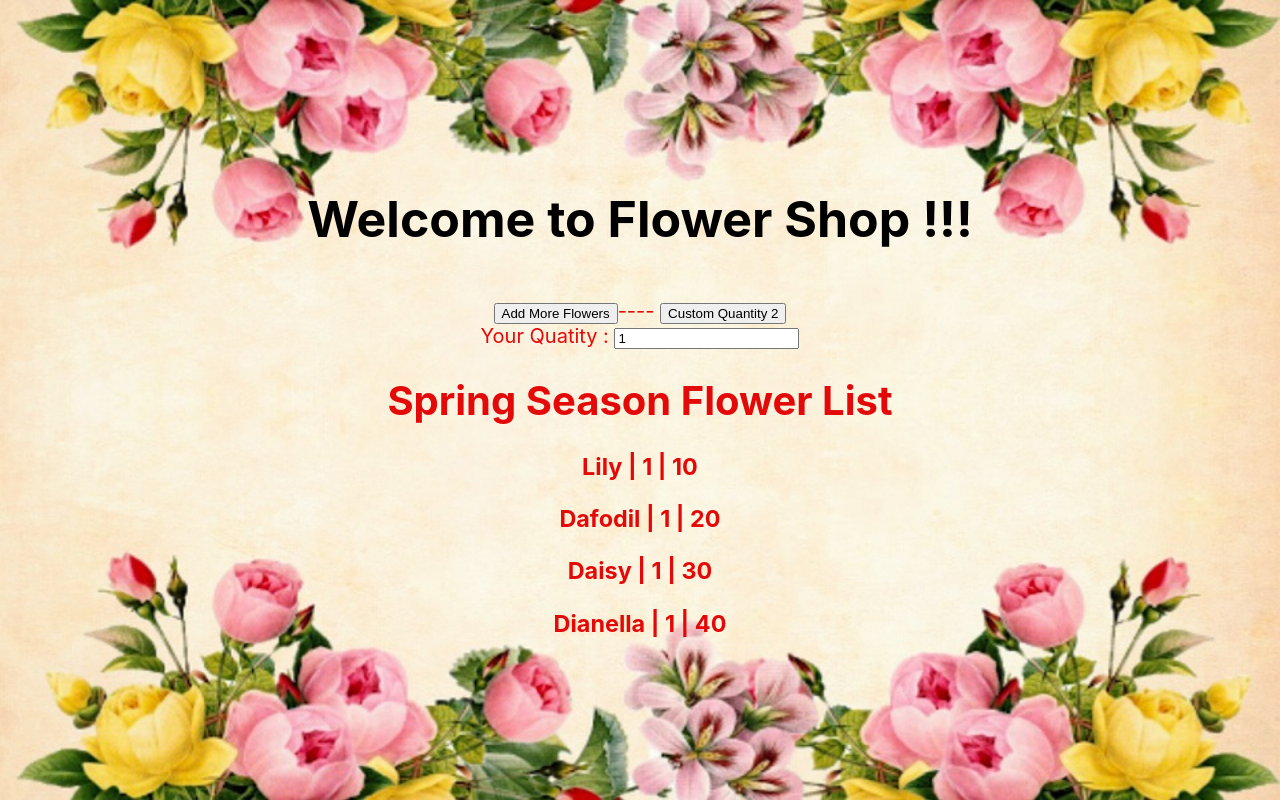
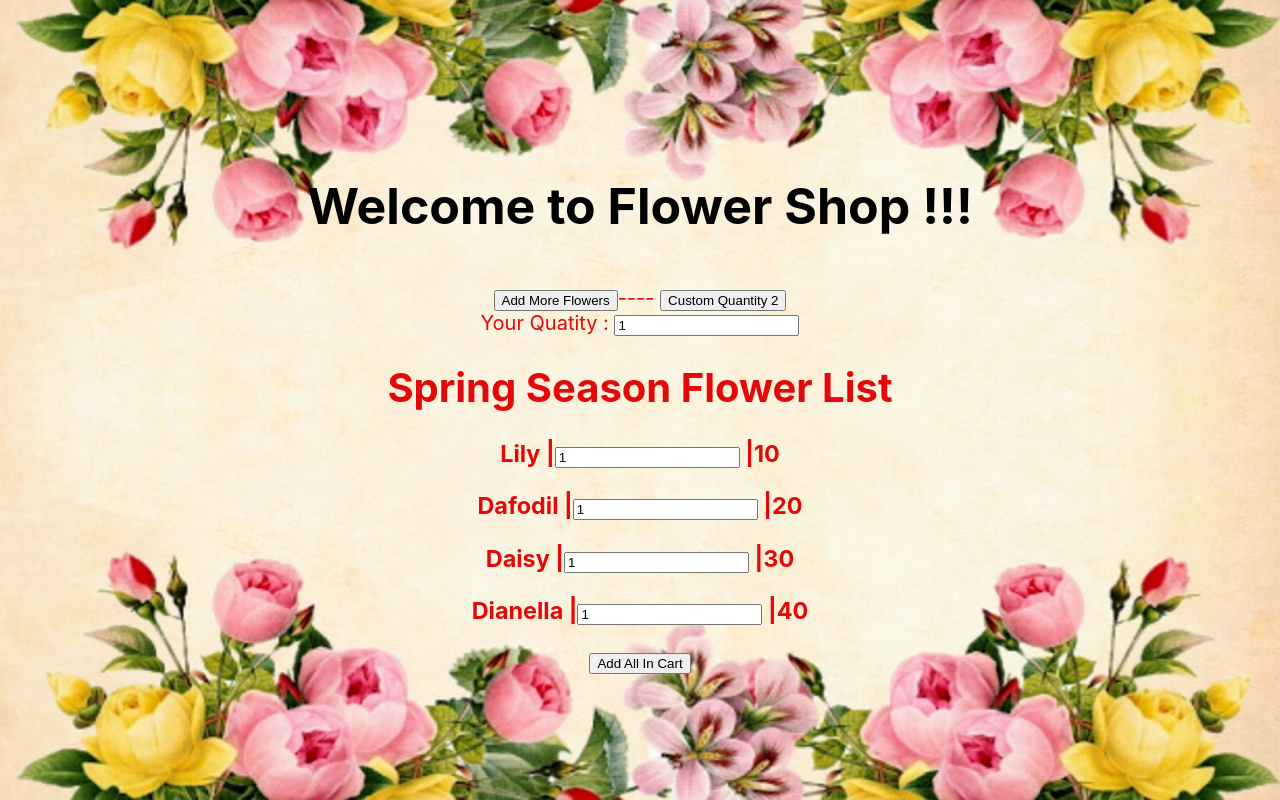
Before and after one commit to nehatiwari25021992/MyReactApp, a React (Create React App) app: page / in a window 1280 px wide. Built offline with nearby package versions, Linux system fonts and the light colour scheme.

Commit message:
component communication

```diff
--- /dev/null
+++ b/src/flowers/cart.js
@@ -0,0 +1,13 @@
+import React from 'react'
+
+const Cart = (props) => {
+
+    return (
+        <div>
+            <button onClick={props.addIntoCart}> Add All In Cart</button>
+        </div>
+    )
+
+}
+
+export default Cart;
--- a/src/flowers/list.js
+++ b/src/flowers/list.js
@@ -1,5 +1,6 @@
 import React, { Component} from 'react';
 import Name from './name'
+import Cart from './cart'
 
 class List extends Component{
 
@@ -10,7 +11,9 @@ class List extends Component{
             { text : "Daisy", price : 30, quantity: 1},
             { text : "Dianella", price : 40 , quantity : 1}
         ],
-        customQuantity : 1
+        customQuantity : 1,
+        isAddToCart :  false,
+        totalCost : 0
     }
 
     increaseQuantity = () => {
@@ -33,13 +36,47 @@ class List extends Component{
     }
 
     changeQuantity = (event) => {
-        this.state.customQuantity = event.target.value;
+        //this.state.customQuantity = event.target.value;
+        this.setState({
+            customQuantity : event.target.value
+        })
         let newState = this.state.names.map((flower)=>{
             flower.quantity = event.target.value;
             return flower
         })
         this.setState({newState})
 
+    }
+
+
+    addIntoCart = () => {
+        console.log("*****")
+        this.setState({
+            isAddToCart : true
+        })
+        let total = 0
+        total = this.state.names.reduce((result,res)=>{
+            console.log(result)
+            console.log(res)
+            result.price+=res.price
+                return result
+        }).price;
+
+        this.setState({totalCost : total})
+
+        console.log("********** ",total)
+
+    }
+
+    changeSelectFlower = (dataFromChild) =>{
+        console.log(dataFromChild)
+        let newState = this.state.names.map((flower)=>{
+            if(flower.text === dataFromChild.text){
+                flower.quantity += 1;
+            }
+            return flower
+        })
+        this.setState({newState})
     }
 
     render(){
@@ -52,9 +89,23 @@ class List extends Component{
                     <h1>{this.props.season} Season Flower List</h1>
                     {
                             this.state.names.map((flower) => {
-                                 return <Name flowername={flower}></Name>
+                                 return <Name changeFlowerQuantity={this.changeSelectFlower} flowername={flower}></Name>
                             })
                     }
+                    {
+                        (()=>{
+                            if(this.state.isAddToCart){
+                                return (
+                                    <div>
+                                        <label>Your total Order Cost is : {this.state.totalCost}</label>
+
+                                    </div>
+                                )
+                            }
+                        })()
+                    }
+
+                    <Cart addIntoCart={this.addIntoCart}/>
                 </div>
             );
         }
--- a/src/flowers/name.js
+++ b/src/flowers/name.js
@@ -2,7 +2,11 @@ import React from 'react';
 
 const Name = (props) => {
     if(props.flowername){
-        return ( <h3>{props.flowername.text} | {props.flowername.quantity} | {props.flowername.price * props.flowername.quantity} </h3>)
+        return ( <h3>{props.flowername.text} |
+        <input type="number"  onChange={() => props.changeFlowerQuantity(props.flowername)} value={props.flowername.quantity} />  |
+                     {props.flowername.price * props.flowername.quantity}
+                    </h3>
+                    )
     }else{
         return (<div> -- </div>)
     }
```
